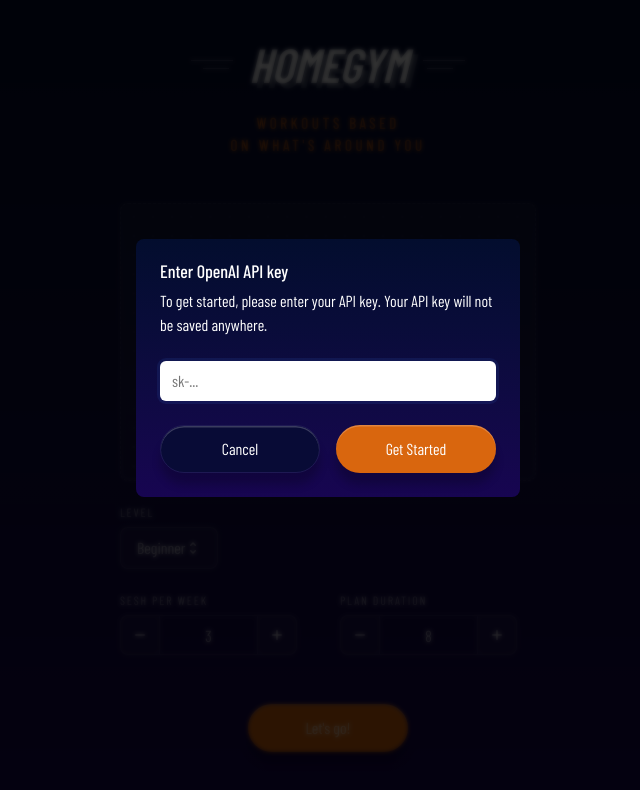
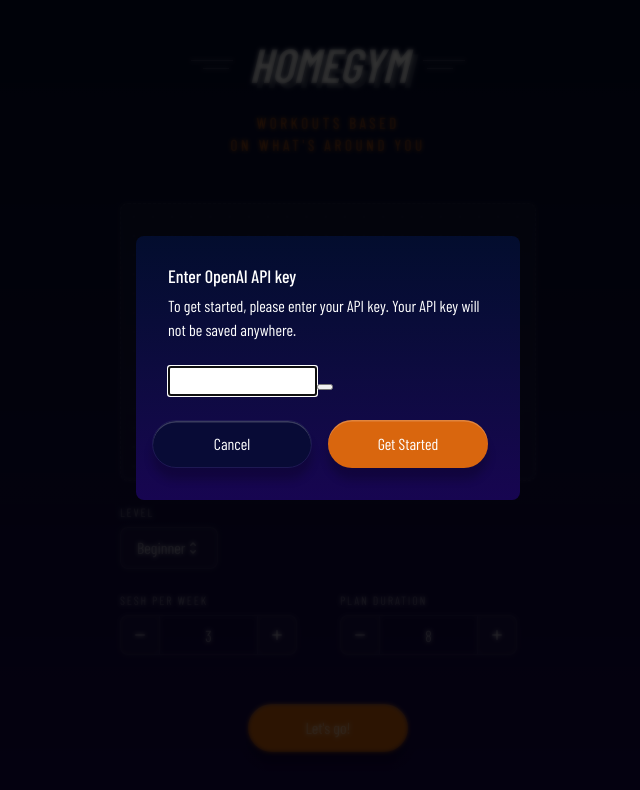
Before and after one commit to michelemazzucco/home-gym-app, a Next.js app: page / in a window 1280 px wide. Shown: the top 790 px of the page, without its empty margins (312-952 px from the left). Built offline with nearby package versions, Linux system fonts and the light colour scheme; a web font is replaced by a local one.

Commit message:
adding field

```diff
--- a/app/components/ApiDialog/index.module.css
+++ b/app/components/ApiDialog/index.module.css
@@ -1,4 +1,4 @@
-.Backdrop {
+.backdrop {
   position: fixed;
   inset: 0;
   background-color: black;
@@ -12,7 +12,7 @@
   }
 }
 
-.Popup {
+.popup {
   box-sizing: border-box;
   position: fixed;
   top: 50%;
@@ -21,7 +21,7 @@
   width: 24rem;
   max-width: calc(100vw - 3rem);
   margin-top: -2rem;
-  padding: 1.5rem;
+  padding: var(--spacing-sm);
   border-radius: 0.5rem;
   background: linear-gradient(var(--main-background));
   transition: all 150ms;
@@ -33,7 +33,7 @@
   }
 }
 
-.Title {
+.title {
   margin-top: -0.375rem;
   margin-bottom: 0.25rem;
   font-size: 1.125rem;
@@ -42,24 +42,24 @@
   font-weight: 500;
 }
 
-.Description {
+.description {
   margin: 0 0 1.5rem;
   font-size: 1rem;
   line-height: 1.5rem;
   color: var(--color-gray-600);
 }
 
-.Actions {
+.actions {
   display: flex;
   justify-content: end;
   gap: 1rem;
 }
 
-.Content {
+.content {
   margin-bottom: 1.5rem;
 }
 
-.Label {
+.label {
   display: block;
   margin-bottom: 0.5rem;
   font-size: 0.875rem;
@@ -67,7 +67,7 @@
   color: var(--color-gray-700);
 }
 
-.Input {
+.input {
   width: 100%;
   padding: 0.5rem 0.75rem;
   border: 1px solid var(--color-gray-300);
@@ -78,13 +78,13 @@
   transition: border-color 0.15s;
 }
 
-.Input:focus {
+.input:focus {
   outline: none;
   border-color: var(--color-primary-500);
   box-shadow: 0 0 0 3px rgba(59, 130, 246, 0.1);
 }
 
-.Hint {
+.hint {
   margin-top: 0.5rem;
   font-size: 0.75rem;
   color: var(--color-gray-500);
--- a/app/components/ApiDialog/index.tsx
+++ b/app/components/ApiDialog/index.tsx
@@ -3,7 +3,7 @@
 import * as React from 'react'
 import { useState } from 'react'
 import { Dialog } from '@base-ui-components/react/dialog'
-import { Button } from '../Button'
+import { Button, KeyField } from '../'
 import styles from './index.module.css'
 
 export const ApiDialog = ({
@@ -27,23 +27,23 @@
   return (
     <Dialog.Root open={open} onOpenChange={setOpen}>
       <Dialog.Portal>
-        <Dialog.Backdrop className={styles.Backdrop} />
-        <Dialog.Popup className={styles.Popup}>
-          <Dialog.Title className={styles.Title}>Enter OpenAI API key</Dialog.Title>
-          <Dialog.Description className={styles.Description}>
+        <Dialog.Backdrop className={styles.backdrop} />
+        <Dialog.Popup className={styles.popup}>
+          <Dialog.Title className={styles.title}>Enter OpenAI API key</Dialog.Title>
+          <Dialog.Description className={styles.description}>
             To get started, please enter your API key. Your API key will not be saved anywhere.
           </Dialog.Description>
-          <div className={styles.Content}>
-            <input
+          <div className={styles.content}>
+            <KeyField
               id="apikey"
               type="password"
-              className={styles.Input}
+              className={styles.input}
               value={localApiKey}
               onChange={(e) => setLocalApiKey(e.target.value)}
               placeholder="sk-..."
             />
           </div>
-          <div className={styles.Actions}>
+          <div className={styles.actions}>
             <Button variant="secondary" onClick={() => setOpen(false)}>
               Cancel
             </Button>
--- /dev/null
+++ b/app/components/KeyField/index.tsx
@@ -0,0 +1,11 @@
+import * as PasswordToggleField from '@radix-ui/react-password-toggle-field'
+import { EyeIcon, EyeSlashIcon } from '@heroicons/react/16/solid'
+
+export const KeyField = (props: React.InputHTMLAttributes<HTMLInputElement>) => (
+  <PasswordToggleField.Root>
+    <PasswordToggleField.Input />
+    <PasswordToggleField.Toggle>
+      <PasswordToggleField.Icon visible={<EyeIcon />} hidden={<EyeSlashIcon />} />
+    </PasswordToggleField.Toggle>
+  </PasswordToggleField.Root>
+)
--- a/app/components/index.tsx
+++ b/app/components/index.tsx
@@ -12,3 +12,4 @@
 export { NoResult } from './NoResult'
 export { EquipmentList } from './EquipmentList'
 export { ApiDialog } from './ApiDialog'
+export { KeyField } from './KeyField'
--- a/package.json
+++ b/package.json
@@ -12,6 +12,7 @@
   "dependencies": {
     "@base-ui-components/react": "^1.0.0-beta.3",
     "@heroicons/react": "^2.2.0",
+    "@radix-ui/react-password-toggle-field": "^0.1.3",
     "@types/node": "^24.3.0",
     "@types/react": "^19.1.12",
     "@types/turndown": "^5.0.5",
```
Also changed, not shown: 1 other file (tests, documents, lock files or other folders).
